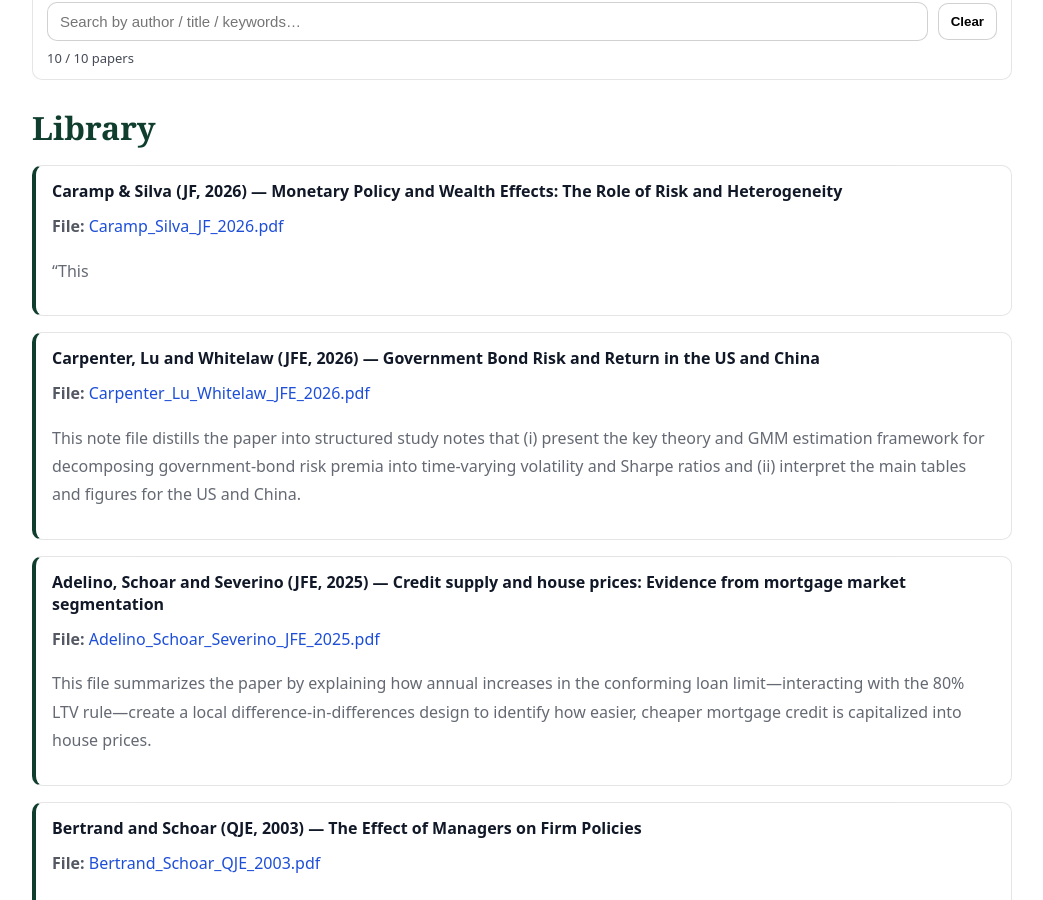
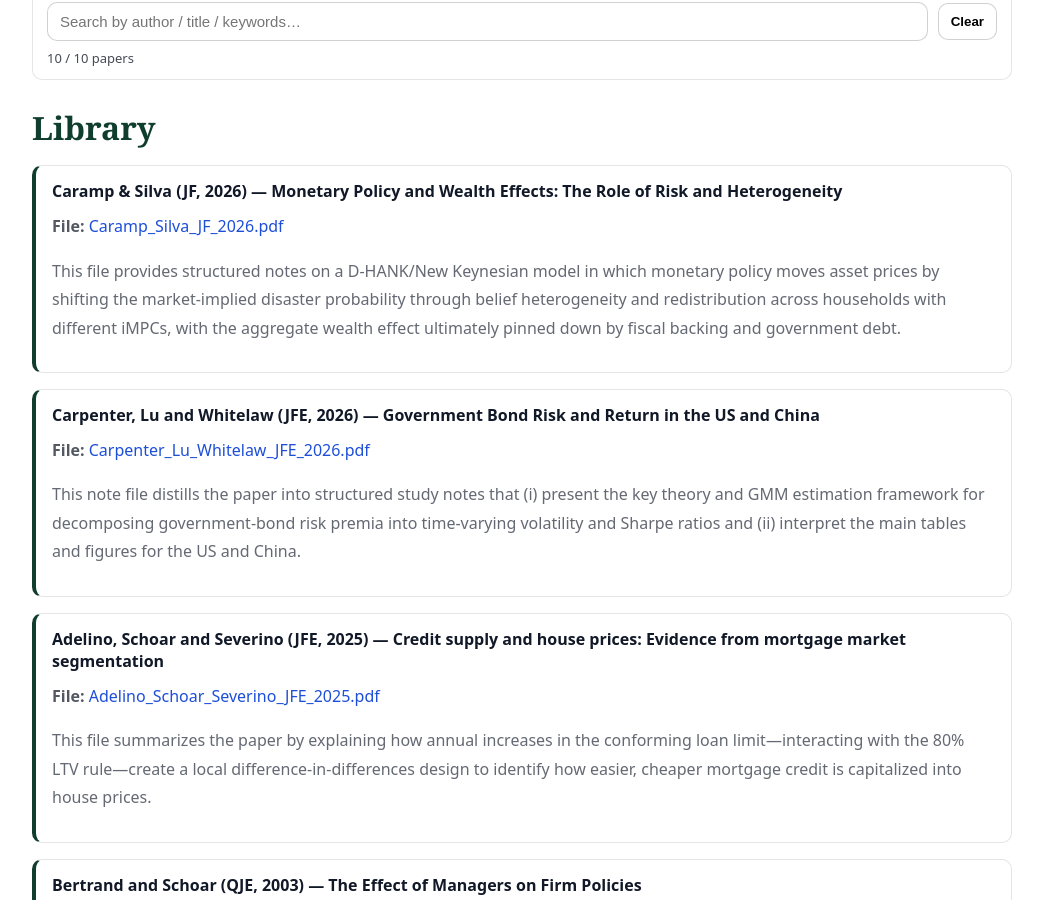
Before and after one commit to yaxinzn/study-archive, a Jekyll site: the page built from reading/index.md, in a window 1280 px wide and 900 px high, scrolled down 709 px. Shown: the whole window, without its empty margins (118-1161 px from the left). Built offline with Jekyll 4.4.1, drawn with Linux system fonts in a browser that asks for light colours.

Commit message:
Reading: add/update Caramp_Silva_JF_2026.pdf

```diff
--- a/_data/reading.yml
+++ b/_data/reading.yml
@@ -1,6 +1,6 @@
 - title: "Caramp & Silva (JF, 2026) — Monetary Policy and Wealth Effects: The Role of Risk and Heterogeneity"
   file: "Caramp_Silva_JF_2026.pdf"
-  desc: "“This"
+  desc: "This file provides structured notes on a D-HANK/New Keynesian model in which monetary policy moves asset prices by shifting the market-implied disaster probability through belief heterogeneity and redistribution across households with different iMPCs, with the aggregate wealth effect ultimately pinned down by fiscal backing and government debt."
 
 - title: "Carpenter, Lu and Whitelaw (JFE, 2026) — Government Bond Risk and Return in the US and China"
   file: "Carpenter_Lu_Whitelaw_JFE_2026.pdf"
```
